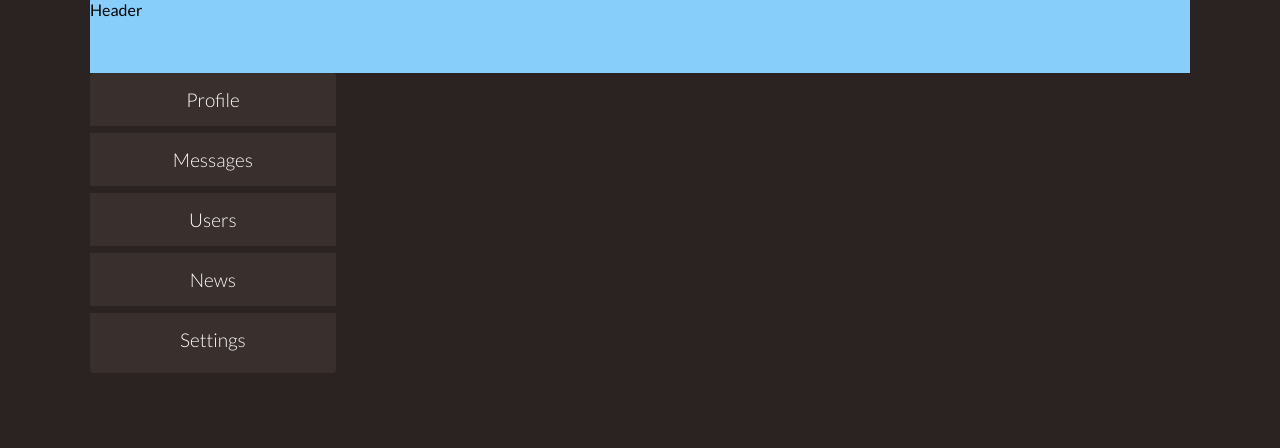
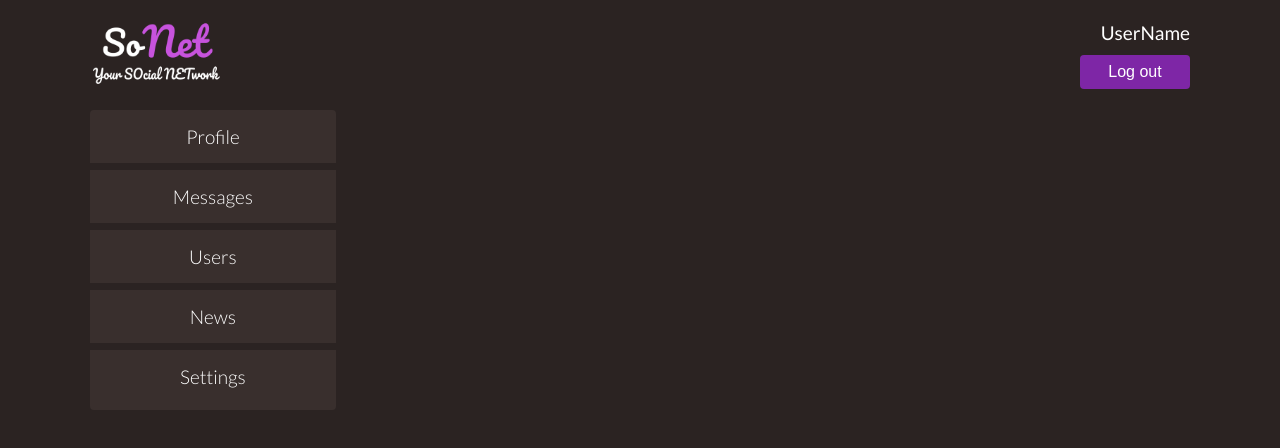
Before and after one commit to anksuunamun/social-network-ts, a React (Create React App) app: page / in a window 1280 px wide. Shown: the top 448 px of the page. Built offline with nearby package versions, Linux system fonts and the light colour scheme.

Commit message:
style: add styles for header

```diff
--- a/src/Components/Header/Header.module.css
+++ b/src/Components/Header/Header.module.css
@@ -1,4 +1,41 @@
 .headerWrapper {
     grid-area: header;
-    background-color: lightskyblue;
+    height: 110px;
+    background-color: inherit;
+    color: white;
+    display: grid;
+    grid-template-columns: 12fr 3fr;
+    align-content: center;
+
 }
+
+.logo img {
+    height: 65px;
+}
+
+.userActionsWrapper {
+    display: grid;
+    grid-template-rows: 1fr 1fr;
+    justify-items: end;
+}
+
+.authButtonWrapper {
+    width: 110px;
+    background-color: #7e26a6;
+    border: none;
+    border-radius: 0.25rem;
+    color: white;
+    font-size: 16px;
+    text-decoration: none;
+    text-align: center;
+    padding-top: 5px;
+    padding-bottom: 5px;
+}
+
+.authButtonWrapper:hover {
+    background-color: #ae54d8;
+    cursor: pointer;
+}
+.userName {
+    font-size: 19px;
+}
--- a/src/Components/Header/Header.tsx
+++ b/src/Components/Header/Header.tsx
@@ -1,9 +1,19 @@
 import React from 'react';
 import styles from './Header.module.css';
+import socialLogo from '../../Assets/Images/socialLogo.png'
+import { NavLink } from 'react-router-dom';
 
 function Header() {
     return (
-    <div className={styles.headerWrapper}>Header</div>
+        <div className={styles.headerWrapper}>
+            <div className={styles.logo}>
+                <img src={socialLogo} alt=""/>
+            </div>
+            <div className={styles.userActionsWrapper}>
+                <div className={styles.userName}>UserName</div>
+                {<button className={styles.authButtonWrapper}>Log out</button> || <NavLink to={'/login'} className={styles.authButtonWrapper}>Log in</NavLink>}
+            </div>
+        </div>
     )
 }
 
```
Also changed, not shown: src/Assets/Images/socialLogo.png (added).
